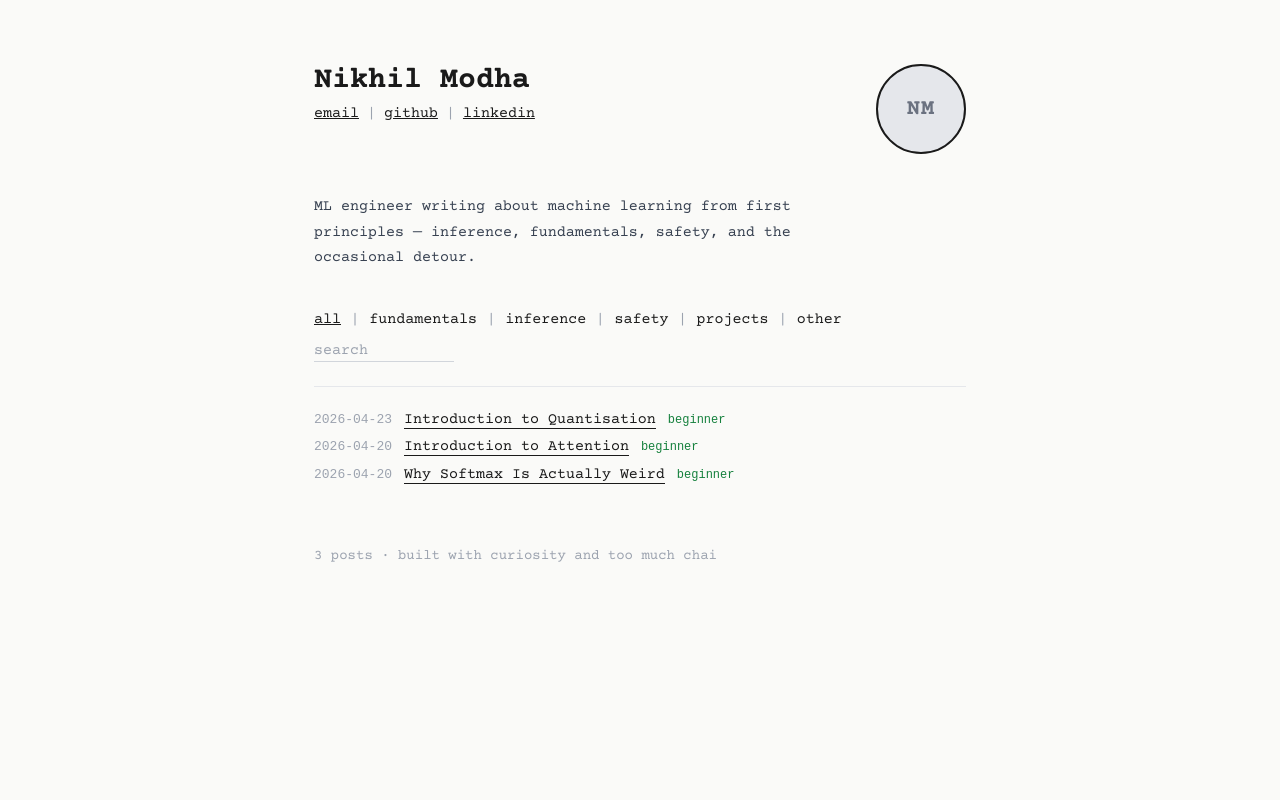
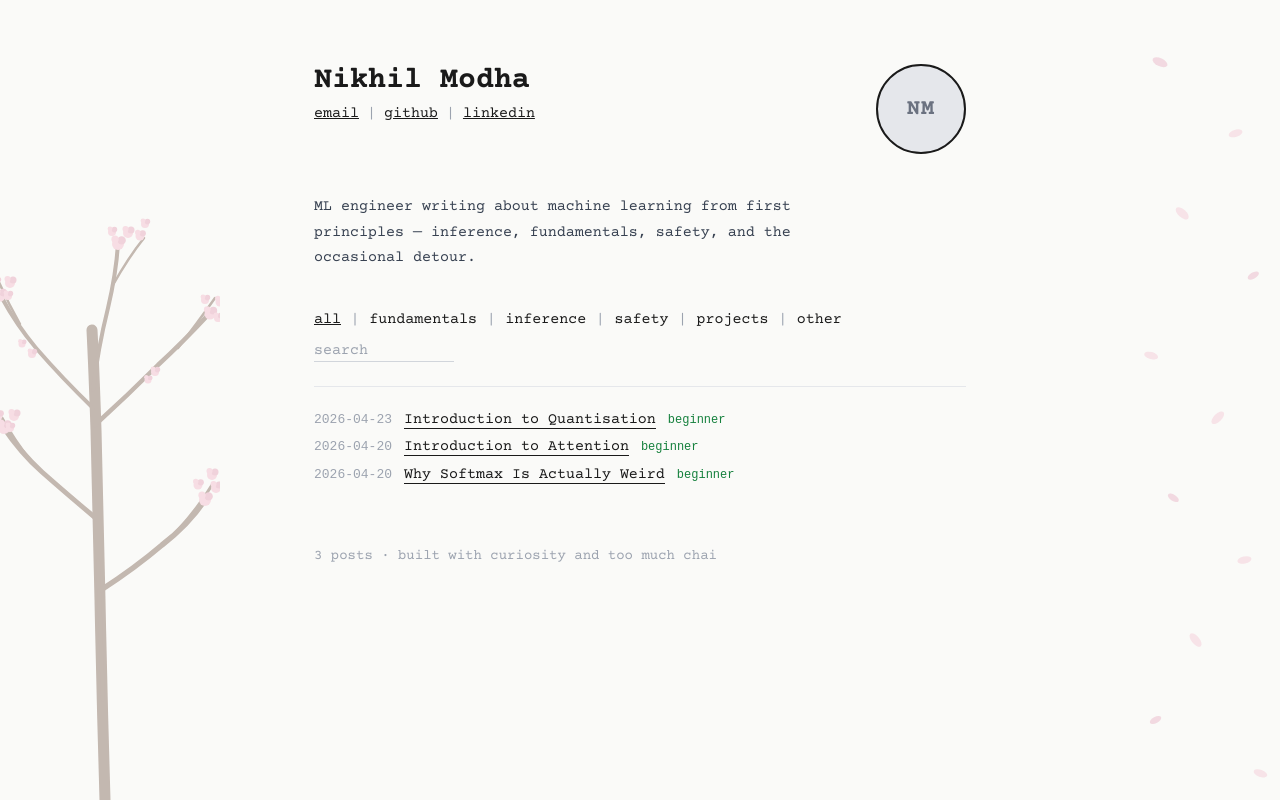
Before and after one commit to nik8482/ml_blog, a React (Vite) app: page / in a window 1280 px wide. Built offline with nearby package versions, Linux system fonts and the light colour scheme.

Commit message:
added tree

```diff
--- a/src/App.jsx
+++ b/src/App.jsx
@@ -100,6 +100,120 @@ function renderInline(text) {
   }
   if (last < text.length) parts.push(text.slice(last));
   return parts;
+}
+
+// ============ CHERRY BLOSSOM SIDE DECORATION ============
+function SideDecor() {
+  const branch = '#6b4c3b';
+  const petal = '#f2afc3';
+  const petalDark = '#e090ab';
+
+  const Blossom = ({ cx, cy, r = 5 }) => (
+    <>
+      <circle cx={cx} cy={cy} r={r} fill={petal} />
+      <circle cx={cx + r * 0.6} cy={cy - r * 0.6} r={r * 0.7} fill={petalDark} />
+      <circle cx={cx - r * 0.5} cy={cy - r * 0.8} r={r * 0.6} fill={petal} />
+    </>
+  );
+
+  return (
+    <>
+      <style>{`@media (max-width: 1100px) { .side-decor { display: none !important; } }`}</style>
+
+      {/* LEFT — cherry blossom tree */}
+      <svg
+        className="side-decor"
+        style={{ position: 'fixed', left: 0, bottom: 0, width: '220px', height: '85vh', pointerEvents: 'none', opacity: 0.38, zIndex: 0 }}
+        viewBox="0 0 220 600"
+        preserveAspectRatio="xMinYMax meet"
+      >
+        {/* trunk */}
+        <path d="M 105 600 Q 102 500 100 400 Q 98 310 96 230 Q 94 170 92 130" stroke={branch} strokeWidth="11" fill="none" strokeLinecap="round" />
+        {/* trunk texture */}
+        <path d="M 103 500 Q 100 420 98 360" stroke={branch} strokeWidth="4" fill="none" strokeLinecap="round" strokeOpacity="0.4" />
+
+        {/* branch right-low */}
+        <path d="M 101 390 Q 135 368 162 345 Q 188 325 205 300" stroke={branch} strokeWidth="5.5" fill="none" strokeLinecap="round" />
+        <path d="M 178 330 Q 198 308 212 285" stroke={branch} strokeWidth="3" fill="none" strokeLinecap="round" />
+
+        {/* branch left-mid */}
+        <path d="M 98 320 Q 68 295 42 272 Q 20 252 4 228" stroke={branch} strokeWidth="5" fill="none" strokeLinecap="round" />
+        <path d="M 30 260 Q 14 240 2 218" stroke={branch} strokeWidth="3" fill="none" strokeLinecap="round" />
+
+        {/* branch right-upper */}
+        <path d="M 95 225 Q 128 195 158 165 Q 183 142 208 115" stroke={branch} strokeWidth="4.5" fill="none" strokeLinecap="round" />
+        <path d="M 178 148 Q 198 122 215 98" stroke={branch} strokeWidth="2.5" fill="none" strokeLinecap="round" />
+
+        {/* branch up-center */}
+        <path d="M 93 190 Q 98 148 108 108 Q 116 74 118 44" stroke={branch} strokeWidth="4" fill="none" strokeLinecap="round" />
+        <path d="M 113 85 Q 128 58 144 38" stroke={branch} strokeWidth="2.5" fill="none" strokeLinecap="round" />
+
+        {/* branch left-upper */}
+        <path d="M 93 208 Q 62 178 36 148 Q 16 124 2 98" stroke={branch} strokeWidth="4" fill="none" strokeLinecap="round" />
+        <path d="M 20 124 Q 8 103 -2 80" stroke={branch} strokeWidth="2.5" fill="none" strokeLinecap="round" />
+
+        {/* blossoms — branch right-low tip */}
+        <Blossom cx={205} cy={300} r={6} />
+        <Blossom cx={216} cy={288} r={5} />
+        <Blossom cx={198} cy={285} r={4.5} />
+        <Blossom cx={212} cy={275} r={5} />
+
+        {/* blossoms — branch left-mid tip */}
+        <Blossom cx={4} cy={228} r={6} />
+        <Blossom cx={14} cy={216} r={5} />
+        <Blossom cx={-2} cy={216} r={4.5} />
+        <Blossom cx={10} cy={228} r={4} />
+
+        {/* blossoms — branch right-upper tip */}
+        <Blossom cx={210} cy={114} r={5.5} />
+        <Blossom cx={220} cy={102} r={4.5} />
+        <Blossom cx={205} cy={100} r={4} />
+        <Blossom cx={218} cy={118} r={4} />
+
+        {/* blossoms — branch up-center tip */}
+        <Blossom cx={118} cy={44} r={6} />
+        <Blossom cx={128} cy={33} r={5} />
+        <Blossom cx={140} cy={36} r={4.5} />
+        <Blossom cx={145} cy={24} r={4} />
+        <Blossom cx={112} cy={32} r={4} />
+
+        {/* blossoms — branch left-upper tip */}
+        <Blossom cx={0} cy={96} r={5.5} />
+        <Blossom cx={10} cy={83} r={5} />
+        <Blossom cx={-4} cy={82} r={4} />
+        <Blossom cx={8} cy={96} r={4} />
+
+        {/* scattered mid-branch blossoms */}
+        <Blossom cx={155} cy={172} r={4} />
+        <Blossom cx={148} cy={180} r={3.5} />
+        <Blossom cx={32} cy={154} r={4} />
+        <Blossom cx={22} cy={144} r={3.5} />
+      </svg>
+
+      {/* RIGHT — drifting petals */}
+      <svg
+        className="side-decor"
+        style={{ position: 'fixed', right: 0, top: 0, width: '160px', height: '100vh', pointerEvents: 'none', opacity: 0.3, zIndex: 0 }}
+        viewBox="0 0 160 900"
+      >
+        {[
+          { cx: 35,  cy: 70,  rx: 9, ry: 4.5, rot: 25  },
+          { cx: 120, cy: 150, rx: 8, ry: 4,   rot: -18 },
+          { cx: 60,  cy: 240, rx: 9, ry: 4.5, rot: 42  },
+          { cx: 140, cy: 310, rx: 7, ry: 3.5, rot: -30 },
+          { cx: 25,  cy: 400, rx: 8, ry: 4,   rot: 15  },
+          { cx: 100, cy: 470, rx: 9, ry: 4.5, rot: -45 },
+          { cx: 50,  cy: 560, rx: 7, ry: 3.5, rot: 33  },
+          { cx: 130, cy: 630, rx: 8, ry: 4,   rot: -12 },
+          { cx: 75,  cy: 720, rx: 9, ry: 4.5, rot: 50  },
+          { cx: 30,  cy: 810, rx: 7, ry: 3.5, rot: -28 },
+          { cx: 148, cy: 870, rx: 8, ry: 4,   rot: 20  },
+        ].map((p, i) => (
+          <ellipse key={i} cx={p.cx} cy={p.cy} rx={p.rx} ry={p.ry} fill={i % 3 === 0 ? petalDark : petal} transform={`rotate(${p.rot},${p.cx},${p.cy})`} />
+        ))}
+      </svg>
+    </>
+  );
 }
 
 // ============ MAIN COMPONENT ============
@@ -225,6 +339,7 @@ export default function MLBlog() {
           * { box-sizing: border-box; }
           a { color: #1a1a1a; }
         `}</style>
+        <SideDecor />
         <div style={{ maxWidth: '680px', margin: '0 auto', padding: '3rem 1.5rem 6rem' }}>
           <button
             onClick={() => setSelectedPost(null)}
@@ -268,6 +383,7 @@ export default function MLBlog() {
   // ==================== INDEX VIEW ====================
   return (
     <div style={{ minHeight: '100vh', background: '#fafaf8', color: '#1a1a1a' }}>
+      <SideDecor />
       <style>{`
         @import url('https://fonts.googleapis.com/css2?family=Courier+Prime:ital,wght@0,400;0,700;1,400&display=swap');
         * { box-sizing: border-box; }
```
